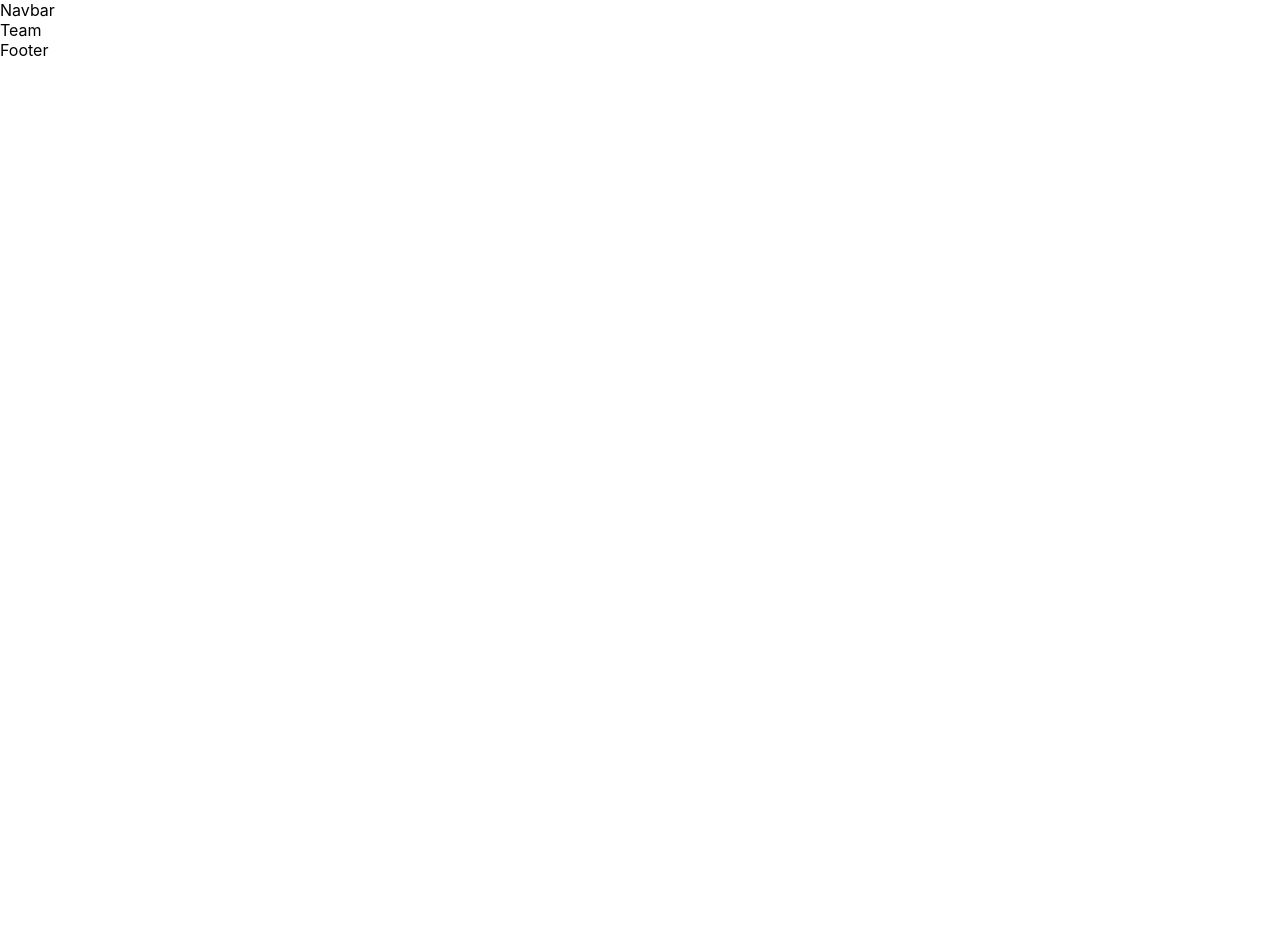
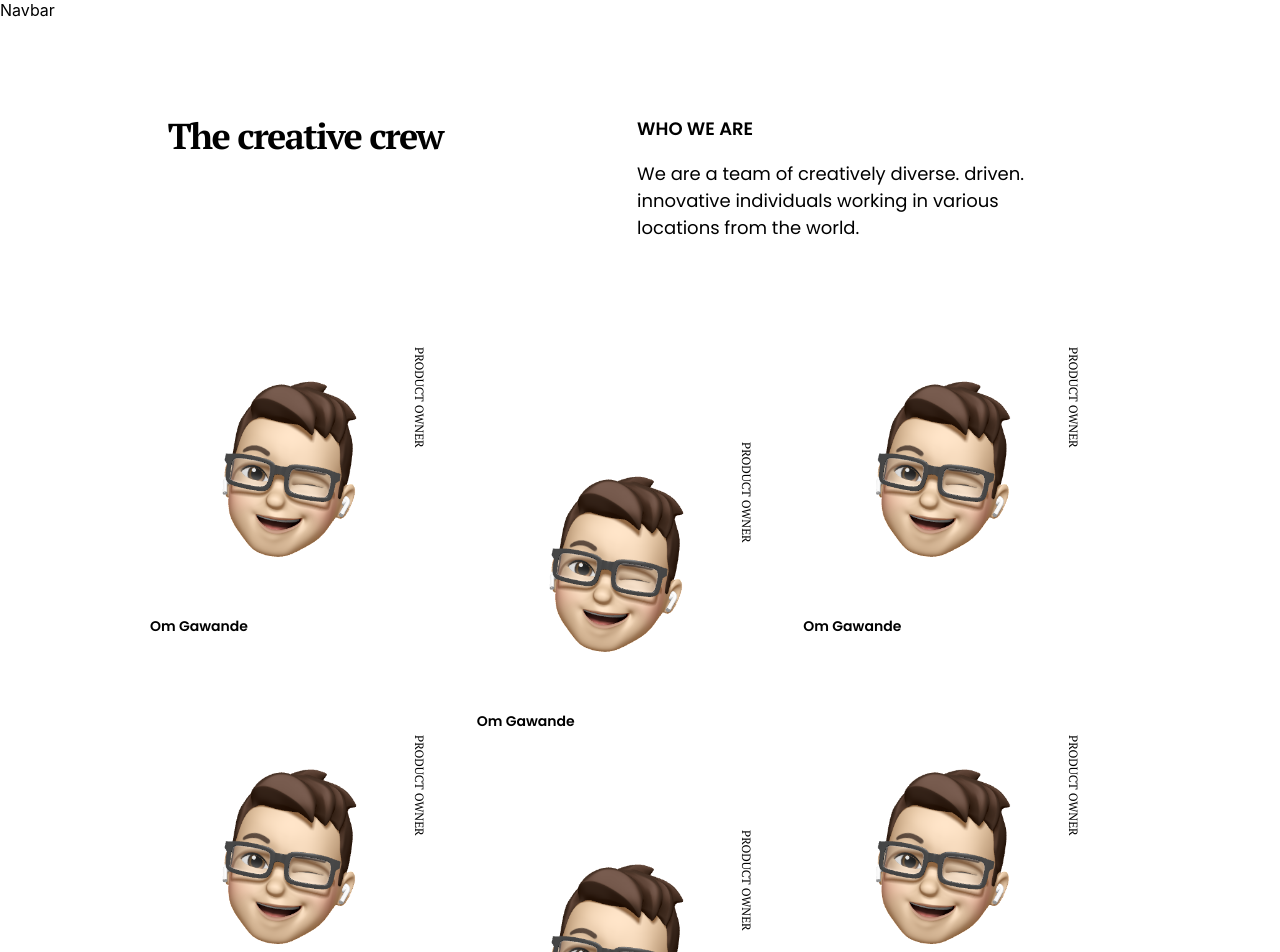
Before and after one commit to suzy-g38/GrabBits_Website, a React (Create React App) app in the folder client/: page /team in a window 1280 px wide. Shown: the top 952 px of the page. Before the commit the page ends 800 px from the top, so only its background shows below. Built offline with nearby package versions, Linux system fonts and the light colour scheme.

Commit message:
Team page done

```diff
--- a/client/src/components/Team/Team.jsx
+++ b/client/src/components/Team/Team.jsx
@@ -1,10 +1,87 @@
-import React from 'react'
-import classes from './Team.module.css'
+import React from 'react';
+import classes from './Team.module.css';
+import img from '../../assets/Team/photo2.png';
 
 const Team = () => {
-  return (
-    <div>Team</div>
-  )
-}
+	return (
+		<>
+			<div className={classes.main}>
+				<div className={classes.item}>
+					<h1 className={classes.main_title}>The creative crew</h1>
+				</div>
+				<div className={`${classes.item} , ${classes.right_section}`}>
+					<h2 className={classes.secondary_title}>Who we are</h2>
+					<p className={classes.description}>
+						We are a team of creatively diverse. driven. innovative individuals
+						working in various locations from the world.
+					</p>
+				</div>
+			</div>
 
-export default Team
+			<div className={classes.team_members}>
+				<div className={`${classes.team} , ${classes.member_1}`}>
+					<img
+						className={classes.img}
+						id={classes.img_1}
+						src={img}
+						alt="Om Gawande"
+					/>
+					<span className={classes.position}>Product owner</span>
+					<p className={classes.name}>Om Gawande</p>
+				</div>
+				<div className={`${classes.team} , ${classes.member_2}`}>
+					<img
+						className={classes.img}
+						id={classes.img_2}
+						src={img}
+						alt="Om Gawande"
+					/>
+					<span className={classes.position}>Product owner</span>
+					<p className={classes.name}>Om Gawande</p>
+				</div>
+				<div className={`${classes.team} , ${classes.member_3}`}>
+					<img
+						className={classes.img}
+						id={classes.img_3}
+						src={img}
+						alt="Om Gawande"
+					/>
+					<span className={classes.position}>Product owner</span>
+					<p className={classes.name}>Om Gawande</p>
+				</div>
+				<div className={`${classes.team} , ${classes.member_4}`}>
+					<img
+						className={classes.img}
+						id={classes.img_4}
+						src={img}
+						alt="Om Gawande"
+					/>
+					<span className={classes.position}>Product owner</span>
+					<p className={classes.name}>Om Gawande</p>
+				</div>
+				<div className={`${classes.team} , ${classes.member_5}`}>
+					<img
+						className={classes.img}
+						id={classes.img_5}
+						src={img}
+						alt="Om Gawande"
+					/>
+					<span className={classes.position}>Product owner</span>
+					<p className={classes.name}>Om Gawande</p>
+				</div>
+				<div className={`${classes.team} , ${classes.member_6}`}>
+					<img
+						className={classes.img}
+						id={classes.img_6}
+						src={img}
+						alt="Om Gawande"
+					/>
+					<span className={classes.position}>Product owner</span>
+					<p className={classes.name}>Om Gawande</p>
+				</div>
+			</div>
+		</>
+	);
+};
+
+export default Team;
--- a/client/src/components/Team/Team.module.css
+++ b/client/src/components/Team/Team.module.css
@@ -0,0 +1,255 @@
+@import url('https://fonts.googleapis.com/css2?family=Montserrat:wght@500&family=PT+Serif:wght@400;700&family=Poppins:wght@400;600&display=swap');
+
+.main {
+	width: 980px;
+	max-width: 70%;
+	margin: 100px auto;
+	display: flex;
+	gap: 5px;
+}
+
+.item {
+	flex-basis: 50%;
+}
+
+.right_section {
+	padding-left: 30px;
+	padding-right: 50px;
+}
+.team_members {
+	max-width: 70%;
+	width: 980px;
+	margin: 0 auto;
+	display: flex;
+	flex-wrap: wrap;
+	justify-content: SPACE-BETWEEN;
+	gap: 50px;
+}
+
+.team {
+	flex-grow: 1;
+}
+.member_1 {
+	margin-bottom: 95px;
+}
+.member_2 {
+	margin-top: 95px;
+}
+.member_3 {
+	margin-bottom: 95px;
+}
+.member_4 {
+	margin-bottom: 95px;
+}
+.member_5 {
+	margin-top: 95px;
+}
+.member_6 {
+	margin-bottom: 95px;
+}
+
+.main_title {
+	font-family: 'PT Serif', serif;
+	font-style: normal;
+	font-weight: 700;
+	font-size: 36px;
+	line-height: 48px;
+	letter-spacing: -0.045em;
+	margin-top: 12px;
+}
+
+.secondary_title {
+	font-family: 'Poppins', sans-serif;
+	font-style: normal;
+	font-weight: 600;
+	font-size: 18px;
+	line-height: 27px;
+	text-transform: uppercase;
+}
+
+.description {
+	font-family: 'Poppins', sans-serif;
+	font-style: normal;
+	font-weight: normal;
+	font-size: 18px;
+	line-height: 27px;
+}
+
+.img {
+	width: 250px;
+	max-width: 100%;
+}
+
+.name {
+	font-family: 'Poppins', sans-serif;
+	font-style: normal;
+	font-weight: 600;
+	font-size: 18px;
+	line-height: 27px;
+}
+
+.position {
+	font-family: 'PT Serif', serif;
+	font-style: normal;
+	font-weight: normal;
+	font-size: 12px;
+	line-height: 16px;
+	text-transform: uppercase;
+	vertical-align: top;
+	writing-mode: vertical-rl;
+}
+
+@media screen and (min-width: 300px) and (max-width: 600px) {
+	.main {
+		margin-top: 80px;
+		margin-bottom: 50px;
+		max-width: 100%;
+		display: block;
+	}
+	.main_title {
+		padding-left: 4%;
+		margin-bottom: 40px;
+	}
+	.right_section {
+		padding-left: 4%;
+	}
+	.description {
+		font-size: 16px;
+	}
+	.img {
+		width: 80%;
+	}
+	.name {
+		font-size: 12px;
+		margin: 0;
+	}
+	.position {
+		font-size: 10px;
+	}
+	.team_members {
+		gap: unset;
+		max-width: 98%;
+		padding: 5%;
+	}
+	.team {
+		flex-basis: 50%;
+	}
+	.member_1 {
+		margin-bottom: 0px;
+		padding-right: 3%;
+	}
+	.member_2 {
+		margin-top: 55px;
+		padding-left: 3%;
+	}
+	.member_3 {
+		margin-bottom: 0px;
+		padding-right: 3%;
+	}
+	.member_4 {
+		margin-top: 55px;
+		margin-bottom: 0;
+		padding-left: 3%;
+	}
+	.member_5 {
+		margin-top: 0px;
+		padding-right: 3%;
+	}
+	.member_6 {
+		margin-top: 55px;
+		padding-left: 3%;
+	}
+}
+/*
+@media screen and (min-width: 600px) and (max-width: 1024px) {
+	.main {
+		margin-top: 80px;
+		margin-bottom: 50px;
+		max-width: 90%;
+		display: block;
+	}
+	.main_title {
+		padding-left: 4%;
+		margin-bottom: 40px;
+	}
+	.right_section {
+		padding-left: 4%;
+		max-width: 90%;
+	}
+	.name {
+		font-size: 14px;
+		margin: 0;
+	}
+	.position {
+		font-size: 12px;
+	}
+	.img {
+		width: 70%;
+	}
+	.team_members {
+		gap: unset;
+		max-width: 98%;
+		padding: 7%;
+	}
+	.team {
+		flex-basis: 50%;
+	}
+	.member_1 {
+		margin-bottom: 0px;
+		padding-right: 4%;
+	}
+	.member_2 {
+		margin-top: 75px;
+		padding-left: 4%;
+	}
+	.member_3 {
+		margin-bottom: 0px;
+		padding-right: 4%;
+	}
+	.member_4 {
+		margin-top: 75px;
+		margin-bottom: 0;
+		padding-left: 4%;
+	}
+	.member_5 {
+		margin-top: 0px;
+		padding-right: 4%;
+	}
+	.member_6 {
+		margin-top: 75px;
+		padding-left: 4%;
+	}
+} */
+
+@media screen and (min-width: 1026px) and (max-width: 1350px) {
+	.main {
+		margin-top: 80px;
+		margin-bottom: 50px;
+		max-width: 80%;
+	}
+	.main_title {
+		padding-left: 4%;
+		margin-bottom: 40px;
+	}
+	.right_section {
+		padding-left: 4%;
+	}
+	.name {
+		font-size: 14px;
+		margin: 0;
+	}
+	.position {
+		font-size: 12px;
+	}
+	.img {
+		width: 80%;
+	}
+	.team_members {
+		gap: unset;
+		max-width: 98%;
+		padding: 3%;
+	}
+	.team {
+		flex-basis: 33.333%;
+	}
+}
```
Also changed, not shown: client/.eslintrc.json, client/src/assets/Team/photo2.png (added).
